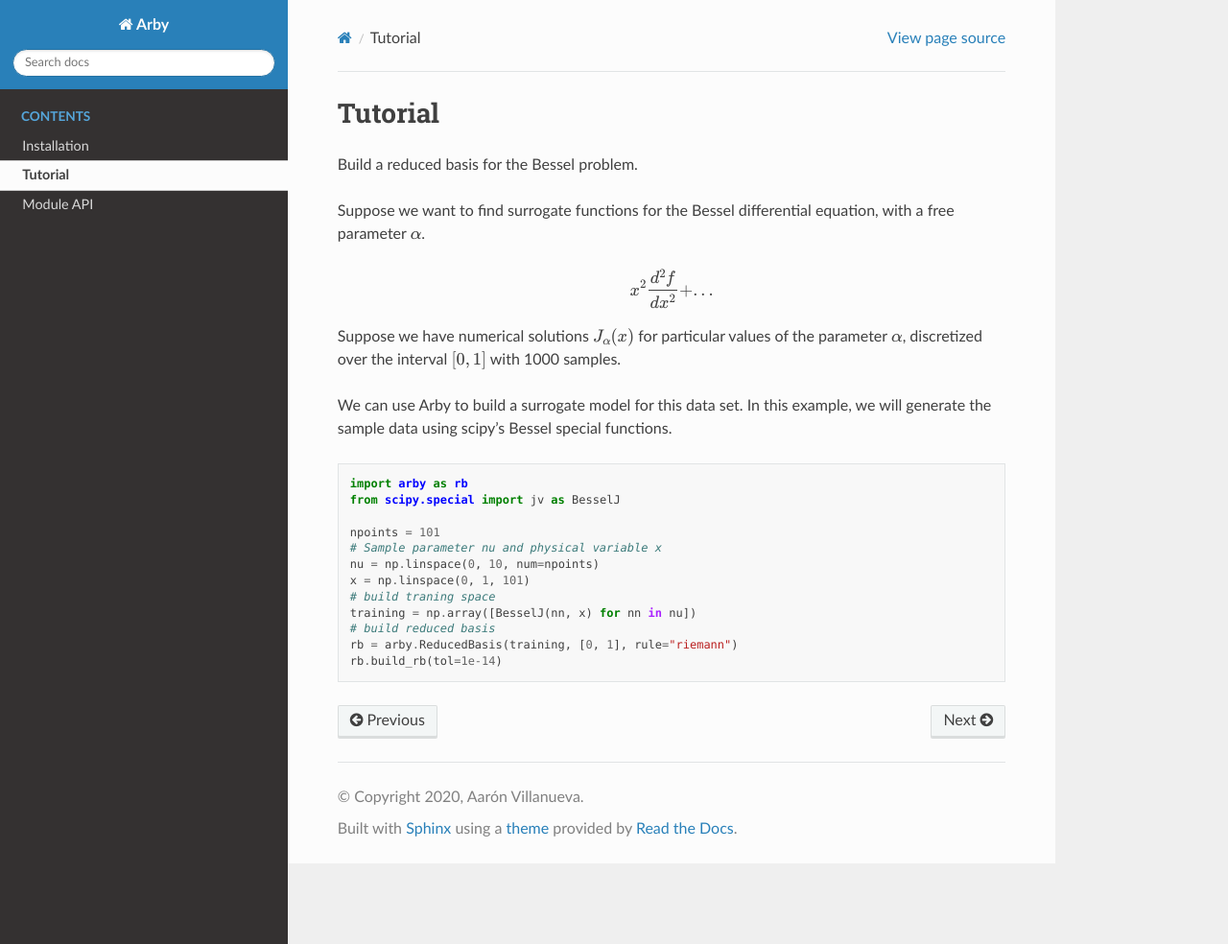
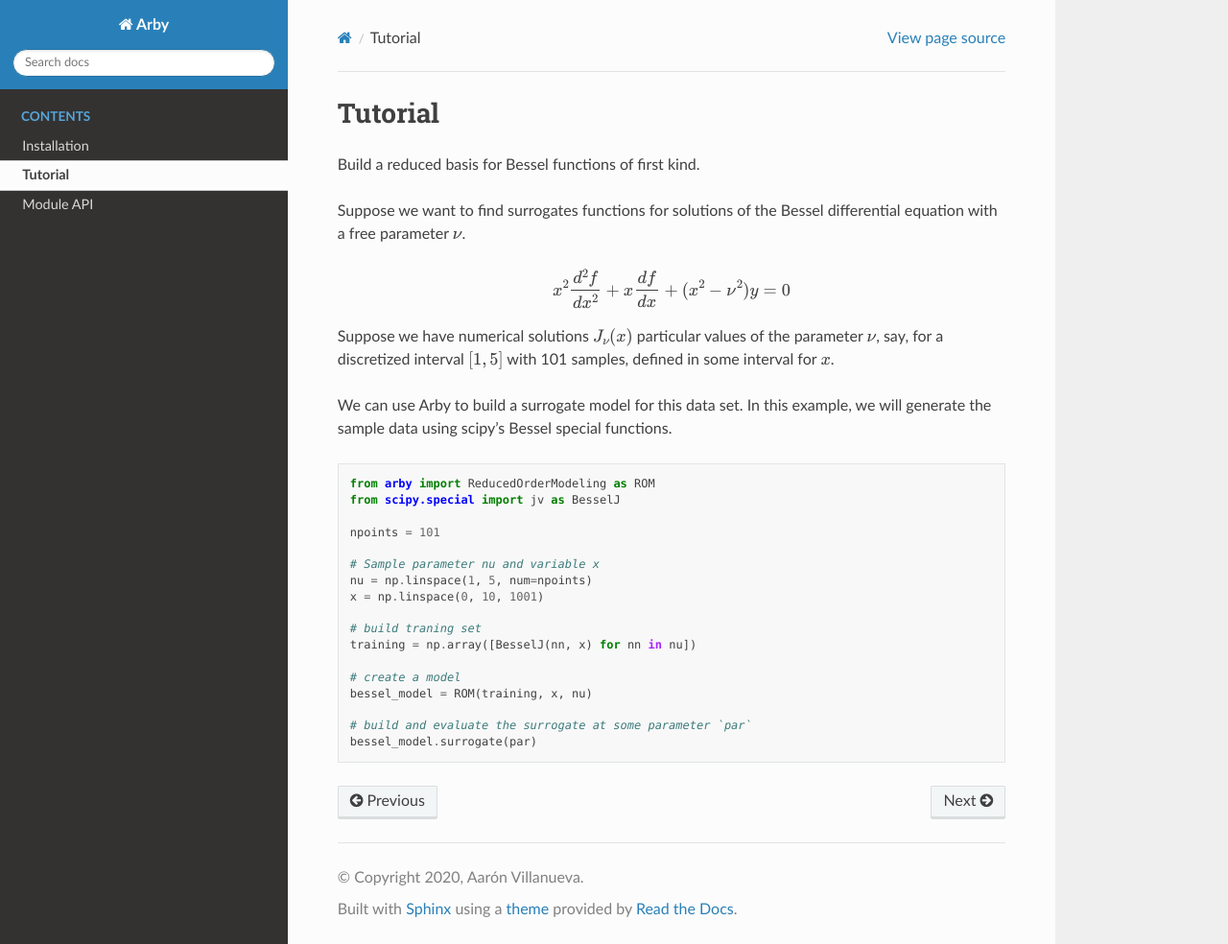
Before and after one commit to aaronuv/arby, a Sphinx documentation site: the page built from docs/source/tutorial.rst, in a window 1280 px wide and 984 px high. Shown: the whole window at 96% size. Built offline with Sphinx 7.4.7 and the Read the Docs theme 2.0.0, drawn with Linux system fonts in a browser that asks for light colours.

```diff
--- a/docs/source/tutorial.rst
+++ b/docs/source/tutorial.rst
@@ -1,32 +1,38 @@
 Tutorial
 --------
 
-Build a reduced basis for the Bessel problem.
+Build a reduced basis for Bessel functions of first kind.
 
-Suppose we want to find surrogate functions for the Bessel differential equation,
-with a free parameter :math:`\alpha`.
+Suppose we want to find surrogates functions for solutions of the Bessel
+differential equation with a free parameter :math:`\nu`.
 
 .. math::
 
-    x^2 \frac{d^2f}{dx^2}+...
+    x^2 \frac{d^2f}{dx^2} + x \frac{df}{dx} + (x^2 - \nu^2)y = 0
 
-Suppose we have numerical solutions :math:`J_{\alpha}(x)` for particular values of the parameter :math:`\alpha`,
-discretized over the interval :math:`[0, 1]` with 1000 samples.
+Suppose we have numerical solutions :math:`J_{\nu}(x)` particular values of
+the parameter :math:`\nu`, say, for a discretized interval :math:`[1, 5]` with
+101 samples, defined in some interval for :math:`x`.
 
-We can use Arby to build a surrogate model for this data set.
-In this example, we will generate the sample data using scipy's Bessel special functions.
+We can use Arby to build a surrogate model for this data set. In this example,
+we will generate the sample data using scipy's Bessel special functions.
 
 .. code-block:: python
 
-        import arby as rb
+        from arby import ReducedOrderModeling as ROM
         from scipy.special import jv as BesselJ
 
         npoints = 101
-        # Sample parameter nu and physical variable x
-        nu = np.linspace(0, 10, num=npoints)
-        x = np.linspace(0, 1, 101)
-        # build traning space
+
+        # Sample parameter nu and variable x
+        nu = np.linspace(1, 5, num=npoints)
+        x = np.linspace(0, 10, 1001)
+
+        # build traning set
         training = np.array([BesselJ(nn, x) for nn in nu])
-        # build reduced basis
-        rb = arby.ReducedBasis(training, [0, 1], rule="riemann")
-        rb.build_rb(tol=1e-14)
+
+        # create a model
+        bessel_model = ROM(training, x, nu)
+
+        # build and evaluate the surrogate at some parameter `par`
+        bessel_model.surrogate(par)
```
Also changed, not shown: 3 other files.
